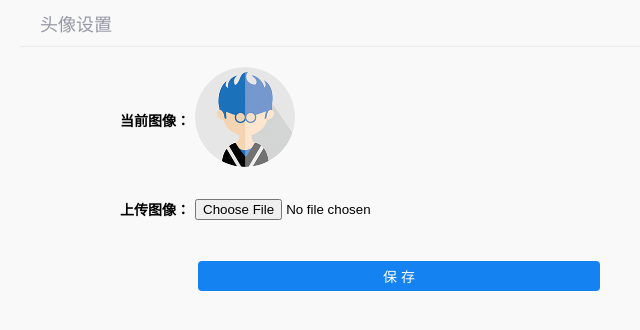
After one commit to ttkltll/information27, a Flask app: template info/templates/news/user_pic_info.html in a window 1280 px wide. The commit adds this page. Shown: the top 330 px of the page, without its empty margins (270-910 px from the left). Run offline with Flask 2, Linux system fonts and the light colour scheme; the template is opened without the code that fills it, so the values that code supplies are empty; parts of the project's set-up code (start-up, migrations or seed data) failed here and were passed over; some libraries are stand-ins or nearby versions.

Commit message:
准备上传头像，七牛引入

```diff
--- a/info/static/news/html/user.html
+++ b/info/static/news/html/user.html
@@ -29,7 +29,7 @@
         <div class="user_center_name">用户张山</div>
 
         <ul class="option_list">
-            <li class="active"><a href="../../../templates/news/user_base_info.html" target="main_frame">基本资料</a></li>
+            <li class="active"><a href="user_base_info.html" target="main_frame">基本资料</a></li>
             <li><a href="user_pic_info.html" target="main_frame">头像设置</a></li>
             <li><a href="user_follow.html" target="main_frame">我的关注</a></li>
             <li><a href="user_pass_info.html" target="main_frame">密码修改</a></li>
@@ -40,7 +40,7 @@
     </div>
 
     <div class="user_con fr">
-        <iframe src="../../../templates/news/user_base_info.html" frameborder="0" name="main_frame" class="main_frame" id="main_frame"></iframe>
+        <iframe src="user_base_info.html" frameborder="0" name="main_frame" class="main_frame" id="main_frame"></iframe>
     </div>
 </div>
 <div class="footer">
--- a/info/templates/news/user.html
+++ b/info/templates/news/user.html
@@ -24,7 +24,7 @@
 
         <ul class="option_list">
             <li class="active"><a href="{{ url_for("profile.base_info") }}" target="main_frame">基本资料</a></li>
-            <li><a href="../../static/news/html/user_pic_info.html" target="main_frame">头像设置</a></li>
+            <li><a href="{{ url_for("profile.pic_info") }}" target="main_frame">头像设置</a></li>
             <li><a href="../../static/news/html/user_follow.html" target="main_frame">我的关注</a></li>
             <li><a href="../../static/news/html/user_pass_info.html" target="main_frame">密码修改</a></li>
             <li><a href="../../static/news/html/user_collection.html" target="main_frame">我的收藏</a></li>
--- /dev/null
+++ b/info/templates/news/user_pic_info.html
@@ -0,0 +1,27 @@
+<!DOCTYPE html>
+<html lang="en">
+<head>
+    <meta charset="UTF-8">
+    <title>用户中心</title>
+    <link rel="stylesheet" type="text/css" href="../../static/news/css/reset.css">
+    <link rel="stylesheet" type="text/css" href="../../static/news/css/main.css">
+    <script type="text/javascript" src="../../static/news/js/user_pic_info.js"></script>
+</head>
+<body class="inframe_body">
+<form class="pic_info">
+    <h3>头像设置</h3>
+    <div class="form-group">
+        <label class="label01">当前图像：</label>
+        <img src="{% if data.user.avatar_url %}{{ data.user.avatar_url }}{% else %}../../static/news/images/user_pic.png{% endif %}" alt="用户图片" class="now_user_pic">
+    </div>
+    <div class="form-group">
+        <label>上传图像：</label>
+        <input type="file" name="avatar" class="input_file">
+    </div>
+
+    <div class="form-group">
+        <input type="submit" value="保 存" class="input_sub">
+    </div>
+</form>
+</body>
+</html>
```
Also changed, not shown: info/modules/profile/views.py (+8 -0 lines), info/static/news/html/user_pic_info.html (deleted, +0 -27 lines).
